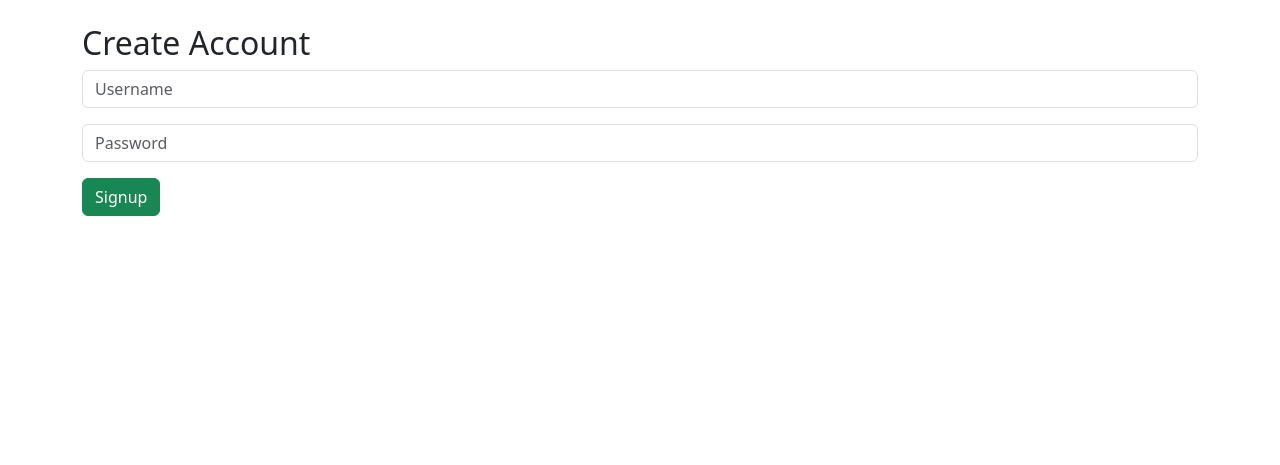
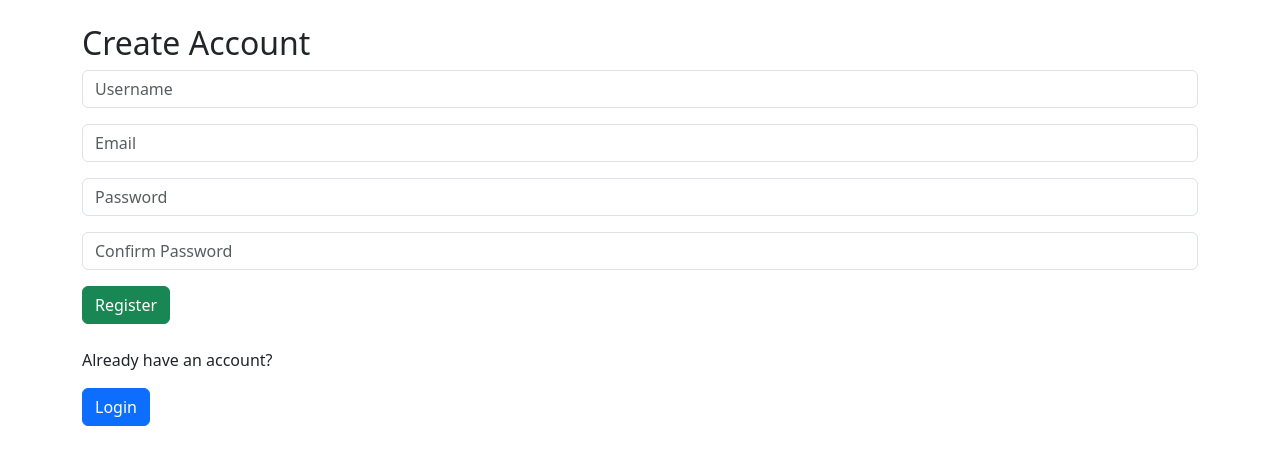
Before and after one commit to Abhilashchetla/devinsight-django, a Django app: page /signup/ in a window 1280 px wide. Shown: the part 56-521 px from the top of the page. Run offline with Django 5.2, Linux system fonts and the light colour scheme.

Commit message:
Day2: Added email and confirm password fields in signup with validation

```diff
--- a/accounts/views.py
+++ b/accounts/views.py
@@ -8,9 +8,18 @@ def signup(request):
     if request.method == "POST":
 
         username = request.POST['username']
+        email = request.POST['email']
         password = request.POST['password']
+        confirm_password = request.POST['confirm_password']
 
-        User.objects.create_user(username=username, password=password)
+        if password != confirm_password:
+            return render(request, "signup.html", {"error": "Passwords do not match"})
+
+        User.objects.create_user(
+            username=username,
+            email=email,
+            password=password
+        )
 
         return redirect('login')
 
--- a/templates/login.html
+++ b/templates/login.html
@@ -23,5 +23,11 @@
 <button class="btn btn-primary">Login</button>
 
 </form>
+<br>
+
+<p>Don't have an account?</p>
+
+<a href="/signup/" class="btn btn-success">Register</a>
+
 
 {% endblock %}
--- a/templates/signup.html
+++ b/templates/signup.html
@@ -9,19 +9,29 @@
 {% csrf_token %}
 
 <div class="mb-3">
-
 <input class="form-control" type="text" name="username" placeholder="Username">
-
 </div>
 
 <div class="mb-3">
-
-<input class="form-control" type="password" name="password" placeholder="Password">
-
+<input class="form-control" type="email" name="email" placeholder="Email">
 </div>
 
-<button class="btn btn-success">Signup</button>
+<div class="mb-3">
+<input class="form-control" type="password" name="password" placeholder="Password">
+</div>
+
+<div class="mb-3">
+<input class="form-control" type="password" name="confirm_password" placeholder="Confirm Password">
+</div>
+
+<button class="btn btn-success">Register</button>
 
 </form>
 
+<br>
+
+<p>Already have an account?</p>
+
+<a href="/login/" class="btn btn-primary">Login</a>
+
 {% endblock %}
```
Also changed, not shown: db.sqlite3.
